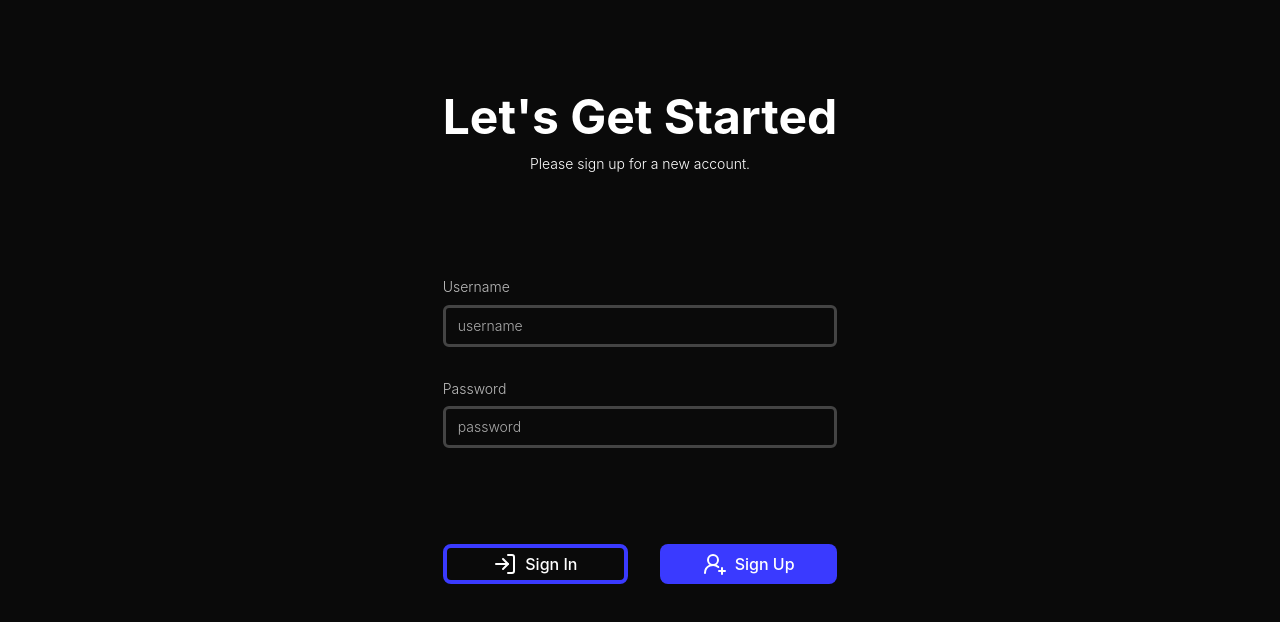
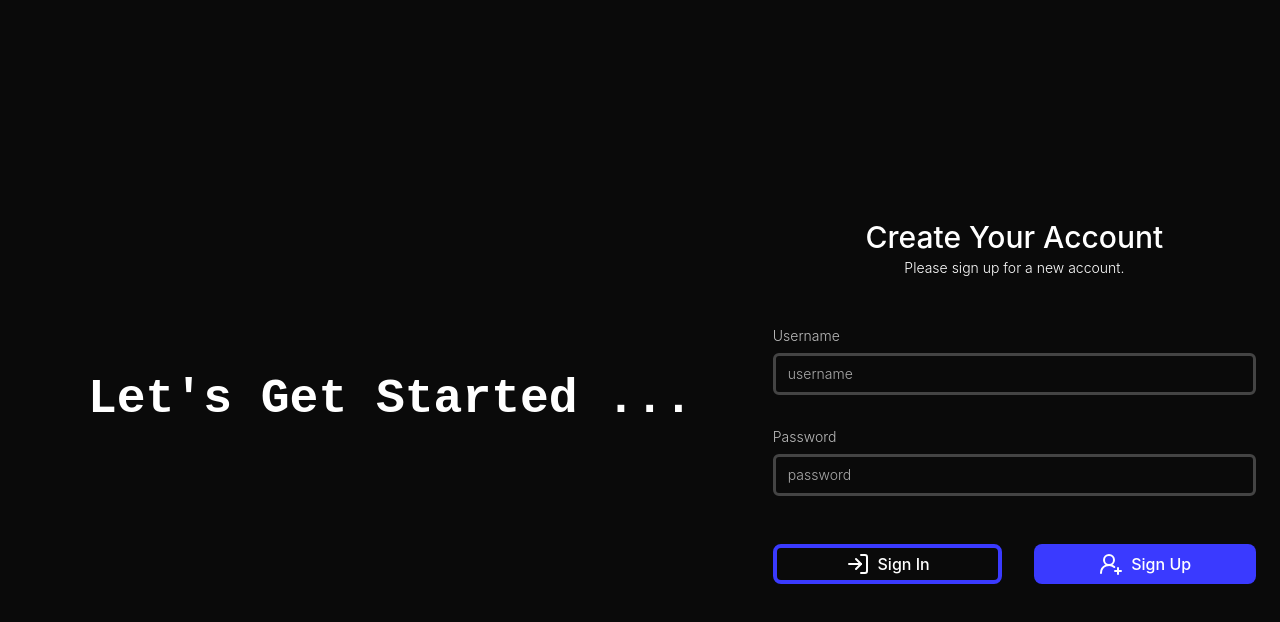
Before and after one commit to LahiruDilhara/webchat-frontend, a Next.js app in the folder webchat-web/: page /auth/signup in a window 1280 px wide. Shown: the top 622 px of the page. Built offline with nearby package versions, Linux system fonts and the light colour scheme; no server answers.

Commit message:
created the lg view of sign in and sign up

```diff
--- a/webchat-web/src/app/auth/signin/page.tsx
+++ b/webchat-web/src/app/auth/signin/page.tsx
@@ -14,18 +14,22 @@ export default function SignInPage() {
     const router = useRouter();
 
     return (
-        <div className="flex flex-col px-md gap-md h-full min-h-0 items-center justify-center md:max-w-4/6">
-            <div className="w-full flex-1 flex flex-col items-center justify-center gap-sm">
-                <div className="text-h1">Welcome Back!</div>
-                <div className="text-caption">Please sign in to your account.</div>
+        <div className="flex flex-col px-md gap-md h-full min-h-0 items-center justify-center md:max-w-4/6 lg:w-full lg:max-w-full lg:grid lg:grid-cols-20 lg:p-lg">
+            <div className="w-full flex-1 flex flex-col items-center justify-center gap-sm lg:col-span-12">
+                <div className="text-h1">Welcome Back !</div>
+                <div className="text-caption lg:hidden">Please sign in to your account.</div>
             </div>
-            <form className="flex-2 w-full flex flex-col gap-4xl" onSubmit={e => { e.preventDefault(); }}>
+            <form className="flex-2 w-full flex flex-col gap-4xl lg:gap-2xl lg:col-span-8" onSubmit={e => { e.preventDefault(); }}>
+                <div className="w-full flex-col hidden lg:block justify-center items-center text-center">
+                    <h1 className="text-h3">Login To Your Account</h1>
+                    <div className="text-caption">Please sign in to your account.</div>
+                </div>
                 <div className="flex flex-col gap-xl">
                     <LabelInput label="Username" placeholder="username" value={username} onChange={(e) => { updateUsername(e.target.value) }} inputType="text"></LabelInput>
                     <LabelInput label="Password" placeholder="password" value={password} onChange={(e) => { updatePassword(e.target.value) }} inputType="password"></LabelInput>
                 </div>
                 <div className="flex flex-row w-full justify-between gap-xl">
-                    <IconOutlinedButton icon={<UserRoundPlus />} label="Sign Up" onClick={() => { router.replace("/auth/signup")}} className="flex-1 text-nowrap"></IconOutlinedButton>
+                    <IconOutlinedButton icon={<UserRoundPlus />} label="Sign Up" onClick={() => { router.replace("/auth/signup") }} className="flex-1 text-nowrap"></IconOutlinedButton>
                     <IconButton icon={isLoading ? <ClipLoader size={24} /> : <LogIn />} label="Sign In" onClick={submit} className="flex-1 text-nowrap"></IconButton>
                 </div>
             </form>
--- a/webchat-web/src/app/auth/signup/page.tsx
+++ b/webchat-web/src/app/auth/signup/page.tsx
@@ -12,12 +12,16 @@ export default function SignUpPage() {
     const router = useRouter();
 
     return (
-        <div className="flex flex-col px-md gap-md h-full min-h-0 items-center justify-center md:max-w-4/6">
-            <div className="w-full flex-1 flex flex-col items-center justify-center gap-sm">
-                <div className="text-h1">Let's Get Started</div>
-                <div className="text-caption">Please sign up for a new account.</div>
+        <div className="flex flex-col px-md gap-md h-full min-h-0 items-center justify-center md:max-w-4/6 lg:w-full lg:max-w-full lg:grid lg:grid-cols-20 lg:p-lg">
+            <div className="w-full flex-1 flex flex-col items-center justify-center gap-sm lg:col-span-12">
+                <div className="text-h1">Let's Get Started ...</div>
+                <div className="text-caption lg:hidden">Please sign up for a new account.</div>
             </div>
-            <form className="flex-2 w-full flex flex-col gap-4xl" onSubmit={e => { e.preventDefault(); }}>
+            <form className="flex-2 w-full flex flex-col gap-4xl lg:gap-2xl lg:col-span-8" onSubmit={e => { e.preventDefault(); }}>
+                <div className="w-full flex-col hidden lg:block justify-center items-center text-center">
+                    <h1 className="text-h3">Create Your Account</h1>
+                    <div className="text-caption">Please sign up for a new account.</div>
+                </div>
                 <div className="flex flex-col gap-xl">
                     <LabelInput label="Username" placeholder="username" value={username} onChange={(e) => { updateUsername(e.target.value) }} inputType="text"></LabelInput>
                     <LabelInput label="Password" placeholder="password" value={password} onChange={(e) => { updatePassword(e.target.value) }} inputType="password"></LabelInput>
--- a/webchat-web/src/app/globals.css
+++ b/webchat-web/src/app/globals.css
@@ -44,6 +44,7 @@
   /* Typography - responsive using clamp() */
   --font-size-h1: clamp(2rem, 4vw + 1rem, 3rem);
   --font-size-h2: clamp(1.5rem, 3vw + 0.8rem, 2.25rem);
+  --font-size-h3: clamp(1.25rem, 2vw + 0.6rem, 1.875rem);
   --font-size-body: clamp(1rem, 1.5vw + 0.7rem, 1.125rem);
   --font-size-caption: clamp(0.75rem, 1vw + 0.6rem, 0.875rem);
   --font-size-button: clamp(0.875rem, 1vw + 0.6rem, 1rem);
@@ -51,6 +52,7 @@
   /* Font Weight */
   --font-weight-h1: 700;
   --font-weight-h2: 600;
+  --font-weight-h3: 500;
   --font-weight-body: 400;
   --font-weight-caption: 300;
   --font-weight-button: 500;
@@ -58,6 +60,7 @@
   /* Line Height */
   --line-height-h1: 1.2;
   --line-height-h2: 1.3;
+  --line-height-h3: 1.4;
   --line-height-body: 1.5;
   --line-height-caption: 1.4;
   --line-height-button: 1.4;
@@ -117,13 +120,20 @@
     font-size: var(--font-size-h1);
     font-weight: var(--font-weight-h1);
     line-height: var(--line-height-h1);
-    font-family: var(--font-sans);
+    font-family: var(--font-mono);
   }
 
   .text-h2 {
     font-size: var(--font-size-h2);
     font-weight: var(--font-weight-h2);
     line-height: var(--line-height-h2);
+    font-family: var(--font-sans);
+  }
+
+  .text-h3 {
+    font-size: var(--font-size-h3);
+    font-weight: var(--font-weight-h3);
+    line-height: var(--line-height-h3);
     font-family: var(--font-sans);
   }
 
```
